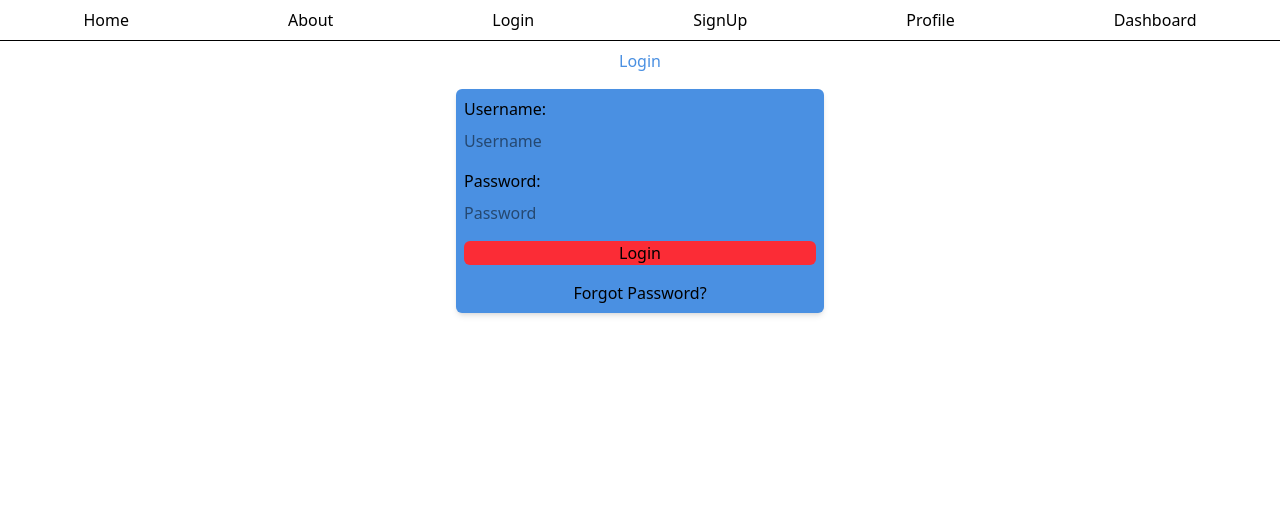
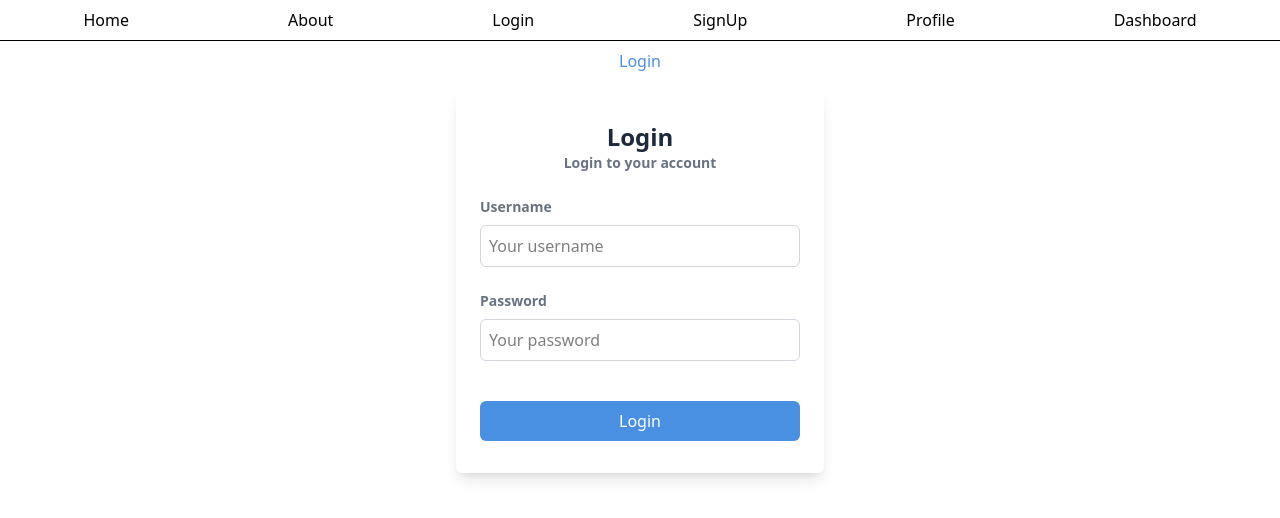
Before and after one commit to Tugduoff/TalkUp.AI, a React (Vite) app in the folder web/: page /Login in a window 1280 px wide. Shown: the top 518 px of the page. Built offline with nearby package versions, Linux system fonts and the light colour scheme.

Commit message:
feat: add new login form component updated using tanstack form

```diff
--- a/web/src/components/molecules/auth/LoginForm.tsx
+++ b/web/src/components/molecules/auth/LoginForm.tsx
@@ -1,16 +1,100 @@
-function LoginForm() {
+import { useForm } from "@tanstack/react-form"
+import { validateLogin } from "@utils/validateLogin";
+
+export const LoginForm = () => {
+  const form = useForm({
+    defaultValues: {
+      username: "",
+      password: "",
+    },
+    onSubmit: ({ value }) => {
+      console.log('Login:', value);
+    },
+    validators: {
+      onSubmit: ({ value }) => {
+        if (!value.username && !value.password) {
+          return "Username and password are required"
+        }
+        if (!value.username) {
+          return "Username is required"
+        }
+        if (!value.password) {
+          return "Password is required"
+        }
+      },
+      onSubmitAsync: ({ value }) => validateLogin(value)
+    }
+  });
   return (
-    <div className="flex flex-col gap-4 p-2 max-w-92 w-full bg-primary rounded-md shadow-md">
-      <label className="flex flex-col gap-2">
-        Username:
-        <input type="text" placeholder="Username" />
-      </label>
-      <label className="flex flex-col gap-2">
-        Password:
-        <input type="password" placeholder="Password" />
-      </label>
-      <button type="submit" className="bg-red-500 rounded-md">Login</button>
-      <button type="button" onClick={() => alert('Forgot Password?')}>Forgot Password?</button>
+    <div className="flex flex-col gap-4 py-8 px-6 max-w-92 w-full bg-white rounded-md shadow-lg">
+      <header className="flex flex-col items-center justify-between mb-2">
+        <h2 className="text-2xl font-bold text-gray-800">Login</h2>
+        <p className="text-gray-500 text-sm font-semibold">Login to your account</p>
+      </header>
+      <form
+        className="flex flex-col gap-4"
+        onSubmit = {(e) => {
+          e.preventDefault()
+          e.stopPropagation()
+        }}
+      >
+        <form.Field
+          name="username"
+          children={( field ) => (
+            <div className="flex flex-col gap-2">
+              <label htmlFor="username" className="text-gray-500 text-sm font-semibold">Username</label>
+              <div className="relative">
+                <input
+                  id="username"
+                  type="text"
+                  value={ field.state.value }
+                  className="w-full p-2 rounded-md border border-gray-300"
+                  onChange={ e => field.handleChange(e.target.value) }
+                  placeholder="Your username" />
+                { field.state.meta.isValidating && (
+                  <div className="absolute right-4 top-1/2 -translate-y-1/2 animate-spin rounded-full border-2 border-t-transparent border-primary w-4 h-4" />
+                )}
+              </div>
+              { field.state.meta.errors && (
+                <span className="text-red-500 text-sm">{ field.state.meta.errors }</span>
+              )}
+            </div>
+          )} />
+        <form.Field
+          name="password"
+          children={( field ) => (
+            <div className="flex flex-col gap-2">
+              <label htmlFor="password" className="text-gray-500 text-sm font-semibold">Password</label>
+              <div className="relative">
+                <input
+                  id="password"
+                  type="password"
+                  value={ field.state.value }
+                  className="w-full p-2 rounded-md border border-gray-300"
+                  onChange={ e => field.handleChange(e.target.value) }
+                  placeholder="Your password" />
+                { field.state.meta.isValidating && (
+                  <div className="absolute right-4 top-1/2 -translate-y-1/2 animate-spin rounded-full border-2 border-t-transparent border-primary w-4 h-4" />
+                )}
+              </div>
+              { field.state.meta.errors && (
+                <span className="text-red-500 text-sm">{ field.state.meta.errors }</span>
+              )}
+            </div>
+          )} />
+        <form.Subscribe
+          selector={(state) => state.errors}
+          children={( errors ) => (
+            <span className="text-red-500 text-sm">{ errors }</span>
+          )} />
+      </form>
+      <button
+        className="bg-primary text-white rounded-md p-2 cursor-pointer"
+        type="submit"
+        onClick={() => form.handleSubmit()}
+      >
+        Login
+      </button>
     </div>
   )
 }
```
